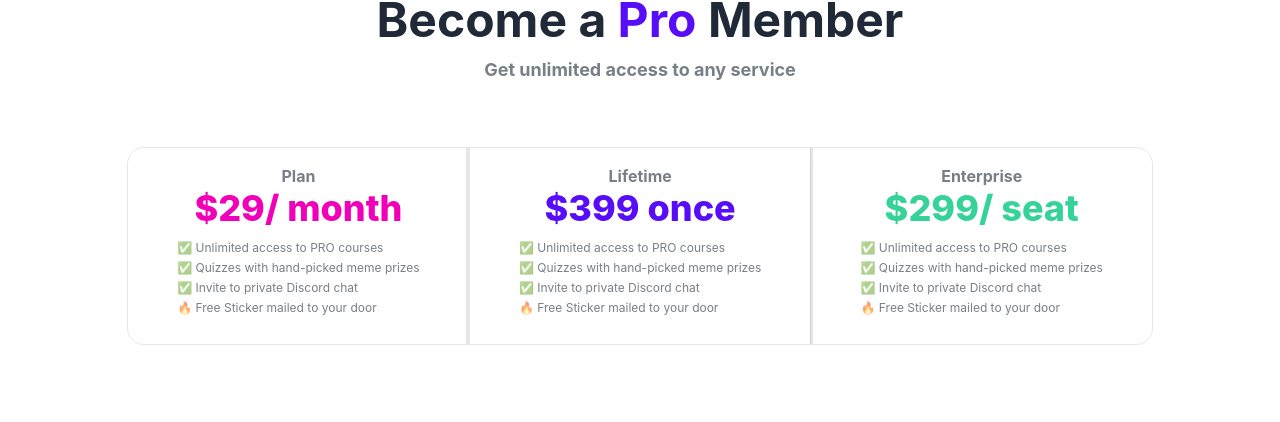
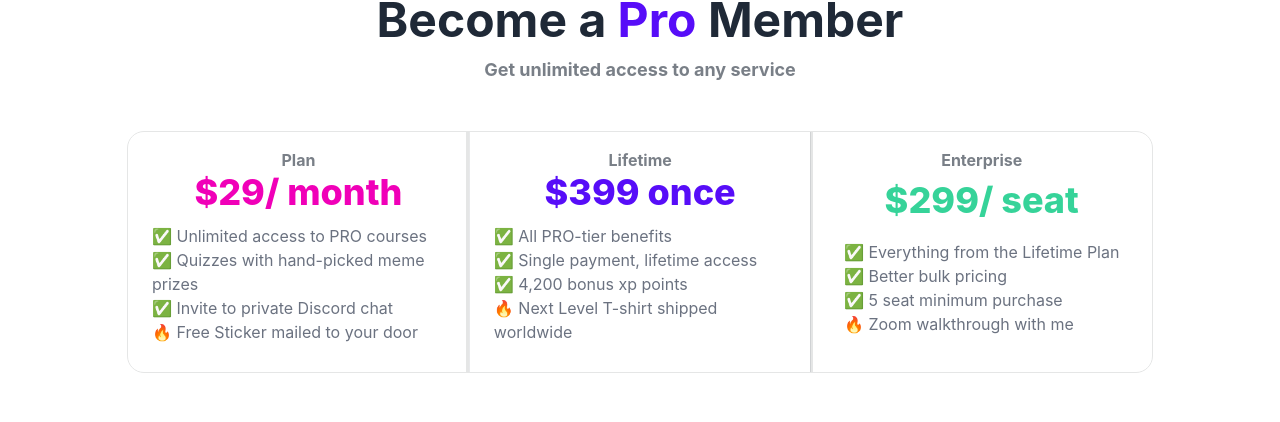
Before and after one commit to NaimurRahman3954/service-review, a React (Create React App) app: page /home in a window 1280 px wide. Shown: the part 1628-2050 px from the top of the page. Built offline with nearby package versions, Linux system fonts and the light colour scheme; no server answers.

Commit message:
course page updated

```diff
--- a/src/components/Pricing.js
+++ b/src/components/Pricing.js
@@ -2,44 +2,60 @@ import React from 'react'
 
 const Pricing = () => {
   return (
-    <div className="mt-16">
+    <div className="mt-12">
       <div className="container mx-auto m-9 lg:mt-0 lg:mb-9 stats w-4/5 outline outline-1 outline-base-300 flex flex-col lg:flex-row">
         <div className="stat">
           <div className="stat-title font-bold">Plan</div>
           <div className="stat-value text-secondary">$29/ month</div>
-          <div className="flex flex-col gap-1 text-start w-fit mx-auto bg-slate-40 my-3">
-            <div className="stat-desc">✅ Unlimited access to PRO courses</div>
-            <div className="stat-desc">
+          <div className="flex flex-col text-start w-fit mx-auto bg-slate-40 my-3">
+            <div className="text-md text-gray-500">
+              ✅ Unlimited access to PRO courses
+            </div>
+            <div className="text-md text-gray-500">
               ✅ Quizzes with hand-picked meme prizes
             </div>
-            <div className="stat-desc">✅ Invite to private Discord chat</div>
-            <div className="stat-desc">🔥 Free Sticker mailed to your door</div>
+            <div className="text-md text-gray-500">
+              ✅ Invite to private Discord chat
+            </div>
+            <div className="text-md text-gray-500">
+              🔥 Free Sticker mailed to your door
+            </div>
           </div>
         </div>
 
         <div className="stat outline outline-t-1  outline-base-300">
           <div className="stat-title font-bold">Lifetime</div>
           <div className="stat-value text-primary">$399 once</div>
-          <div className="flex flex-col gap-1 text-start w-fit mx-auto bg-slate-40 my-3">
-            <div className="stat-desc">✅ Unlimited access to PRO courses</div>
-            <div className="stat-desc">
-              ✅ Quizzes with hand-picked meme prizes
+          <div className="flex flex-col text-start w-fit mx-auto bg-slate-40 my-3">
+            <div className="text-md text-gray-500">
+              ✅ All PRO-tier benefits
             </div>
-            <div className="stat-desc">✅ Invite to private Discord chat</div>
-            <div className="stat-desc">🔥 Free Sticker mailed to your door</div>
+            <div className="text-md text-gray-500">
+              ✅ Single payment, lifetime access
+            </div>
+            <div className="text-md text-gray-500">
+              ✅ 4,200 bonus xp points
+            </div>
+            <div className="text-md text-gray-500">
+              🔥 Next Level T-shirt shipped worldwide
+            </div>
           </div>
         </div>
 
         <div className="stat">
           <div className="stat-title font-bold">Enterprise</div>
           <div className="stat-value text-success">$299/ seat</div>
-          <div className="flex flex-col gap-1 text-start w-fit mx-auto bg-slate-40 my-3">
-            <div className="stat-desc">✅ Unlimited access to PRO courses</div>
-            <div className="stat-desc">
-              ✅ Quizzes with hand-picked meme prizes
+          <div className="flex flex-col text-start w-fit mx-auto bg-slate-40 my-3">
+            <div className="text-md text-gray-500">
+              ✅ Everything from the Lifetime Plan
             </div>
-            <div className="stat-desc">✅ Invite to private Discord chat</div>
-            <div className="stat-desc">🔥 Free Sticker mailed to your door</div>
+            <div className="text-md text-gray-500">✅ Better bulk pricing</div>
+            <div className="text-md text-gray-500">
+              ✅ 5 seat minimum purchase
+            </div>
+            <div className="text-md text-gray-500">
+              🔥 Zoom walkthrough with me
+            </div>
           </div>
         </div>
       </div>
```
